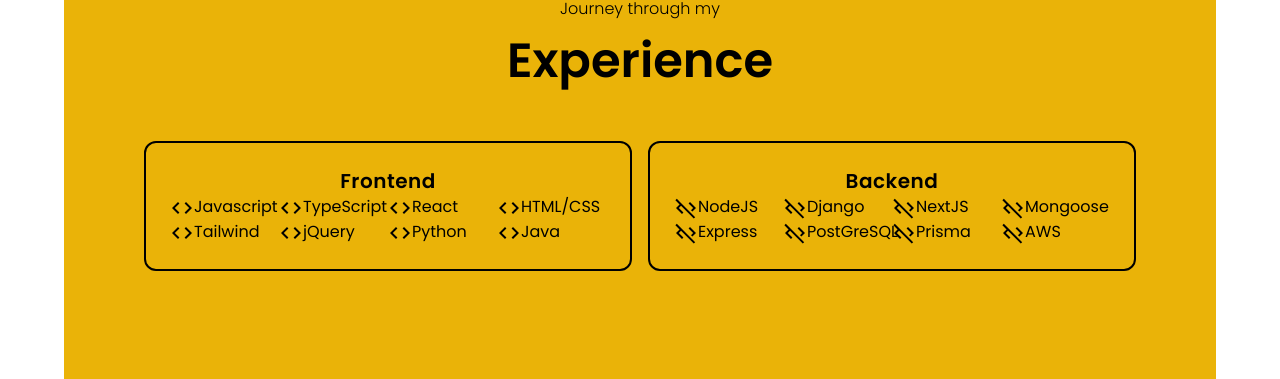
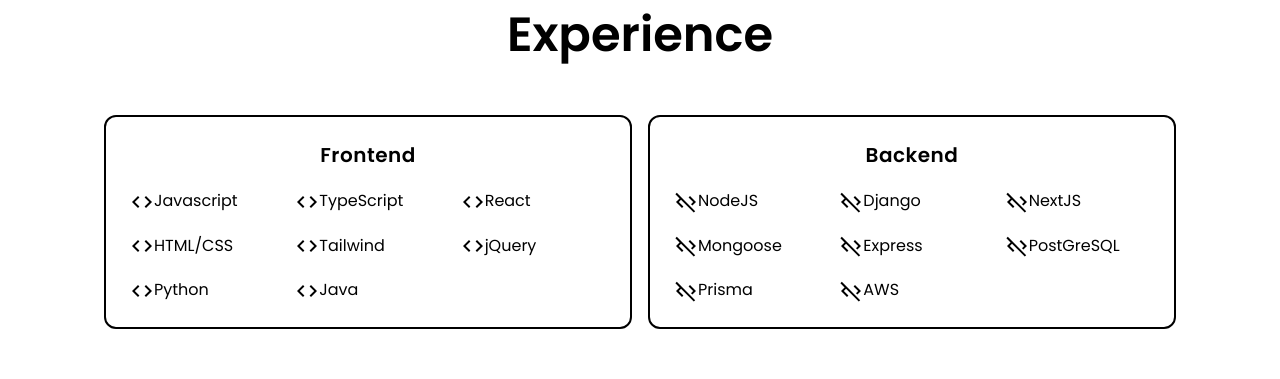
Before and after one commit to ericvpineda/portfolio-website, a Next.js app: page / in a window 1280 px wide. Shown: the part 1578-1957 px from the top of the page. Built offline with nearby package versions, Linux system fonts and the light colour scheme; no server answers.

Commit message:
updated -- experience component ui

```diff
--- a/components/About.jsx
+++ b/components/About.jsx
@@ -5,7 +5,7 @@
 
 export default function About() {
   return (
-    <div id="about" className="section flex-col mt-40 sm:mt-10">
+    <div id="about" className="section flex-col mt-40 sm:mt-10 mb-56 sm:mb-0">
       <div className="text-center mb-10">
         <h2 className="section_text">Get to know more</h2>
         <h1 className="header_title">About Me</h1>
--- a/components/Experience.jsx
+++ b/components/Experience.jsx
@@ -25,14 +25,14 @@
   ];
 
   return (
-    <div id="experience" className="section bg-yellow-500 flex-col">
+    <div id="experience" className="section flex-col mb-5 px-10 mt-36 md:mt-0">
       <div className="text-center mb-10">
         <h2 className="section_text">Journey through my</h2>
         <h1 className="header_title">Experience</h1>
       </div>
-      <div className="flex w-full px-20 gap-4">
+      <div className="flex w-full gap-4 flex-col sm:flex-row">
         <div className="section_border">
-          <h3 className="font-semibold text-xl tracking-wide">Frontend</h3>
+          <h3 className="font-semibold text-xl tracking-wide mb-5">Frontend</h3>
           <ul className="experience_tech">
             {frontendTech.map((tech) => (
               <li className="whitespace-nowrap">
@@ -43,7 +43,7 @@
           </ul>
         </div>
         <div className="section_border">
-          <h3 className="font-semibold text-xl tracking-wide">
+          <h3 className="font-semibold text-xl tracking-wide mb-5">
             Backend
           </h3>
           <ul className="experience_tech">
--- a/components/Projects.jsx
+++ b/components/Projects.jsx
@@ -9,10 +9,10 @@
 
   const fetchProjects = async () => {
 
-    const query = "/api/projects"
-    const {data} = await axios.get(query);
-    console.log("DEBUG: data=", data)
-    setprojects(data)
+    // const query = "/api/projects"
+    // const {data} = await axios.get(query);
+    // console.log("DEBUG: data=", data)
+    // setprojects(data)
   }
 
   useEffect(() => {
@@ -20,7 +20,7 @@
   }, [])
 
   return (
-    <div id="projects" className="section flex-col">
+    <div id="projects" className="section flex-col sm:mt-0">
       <div className="text-center mb-10">
         <h2 className="section_text">Wander my recent</h2>
         <h1 className="header_title">Projects</h1>
--- a/styles/globals.css
+++ b/styles/globals.css
@@ -34,9 +34,9 @@
 }
 
 .section_border {
-    @apply border-black rounded-xl border-2 p-6 flex justify-center flex-col items-center w-full
+    @apply w-full border-black rounded-xl border-2 p-6 flex justify-center flex-col items-center
 }
 
 .experience_tech {
-    @apply grid grid-cols-4 w-full
+    @apply grid grid-cols-2 sm:grid-cols-3 w-full gap-0 md:gap-5
 }
```
